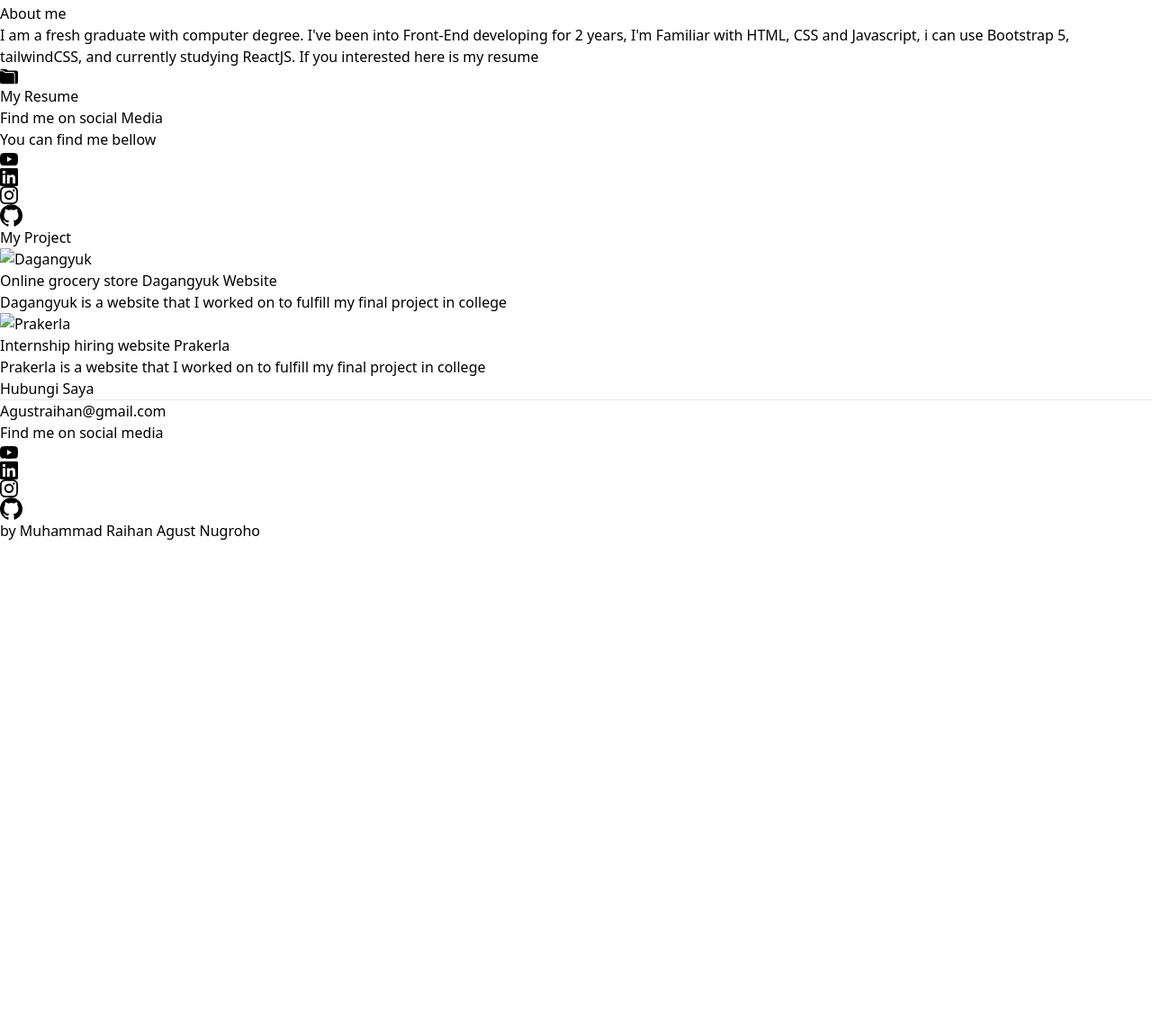
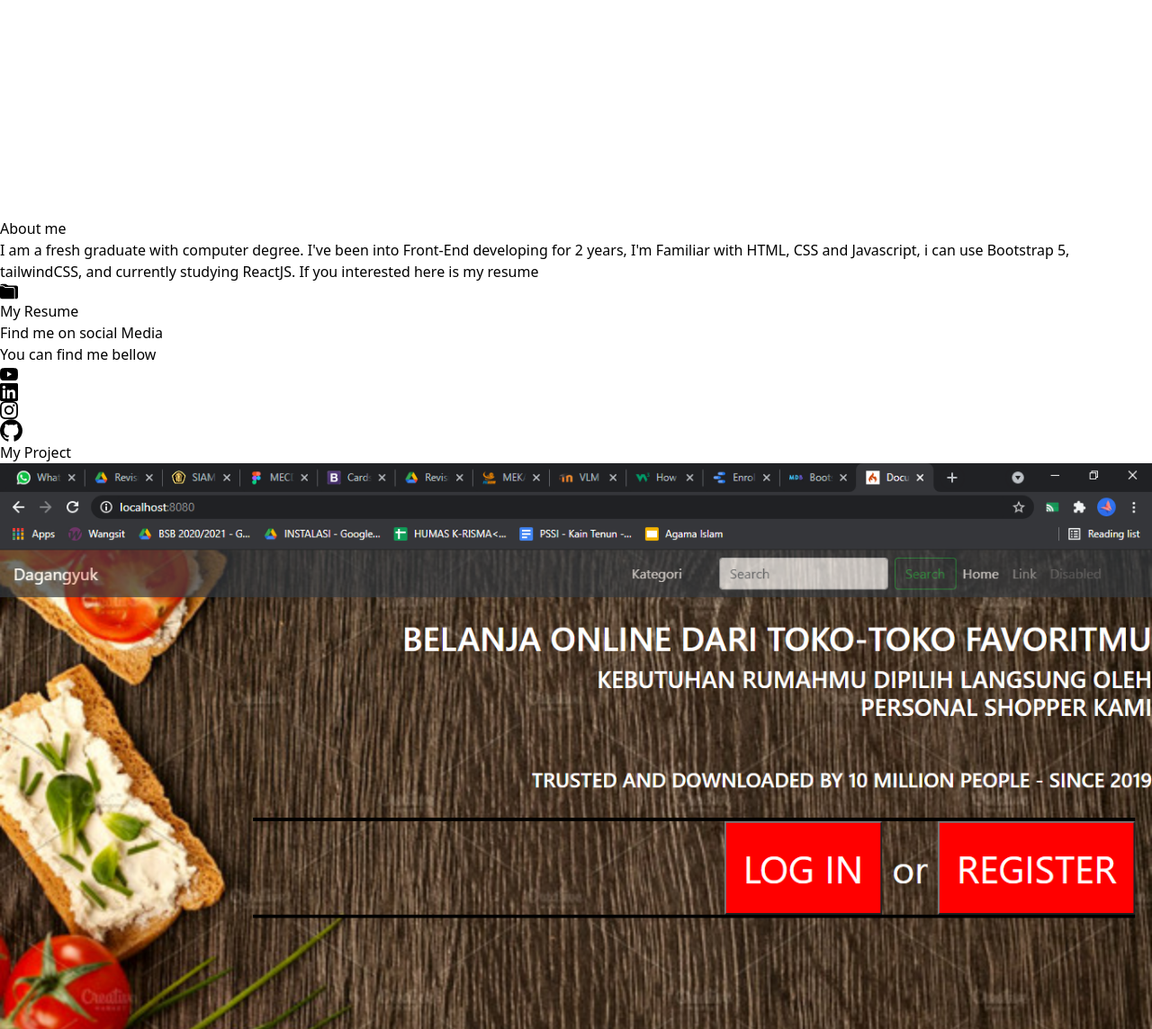
Before and after one commit to raihanAN/portofolio, a website: page index.html in a window 1280 px wide. Shown: the part 1037-2181 px from the top of the page at 90% size. Before the commit the page ends 1639 px from the top, so only its background shows below. Drawn offline with nearby package versions, Linux system fonts and the light colour scheme; files that its build step writes are made by us from their sources; the site is published under a folder, as on GitHub Pages, so addresses that start at the root find nothing.

Commit message:
changing img src

```diff
--- a/index.html
+++ b/index.html
@@ -58,7 +58,7 @@
                 </div>
                 <div class="w-full self-end px-4 md:w-1/2 md:right-0">
                     <div class="relative mt-10  sm:right-0">
-                        <img class="mx-auto max-w-full sm:scale-100" width="350" src="/assets/Fotoporto.png"
+                        <img class="mx-auto max-w-full sm:scale-100" width="350" src="assets/Fotoporto.png"
                             alt="Raihan">
                         <span class="absolute -bottom-24 -z-10 left-1/2 -translate-x-1/2 -my-36 mx-auto">
                             <svg width="600" height="800" viewBox="0 0 200 200" xmlns="http://www.w3.org/2000/svg">
@@ -155,7 +155,7 @@
             <div class="w-full px-4 flex flex-wrap justify-center md:mx-auto">
                 <div class="mb-12 p-4 md:w-1/2">
                     <div class="rounded-xl shadow-md overflow-hidden">
-                        <img src="/assets/Dagangyuk.png" alt="Dagangyuk" class="w-auto">
+                        <img src="assets/Dagangyuk.png" alt="Dagangyuk" class="w-auto">
                     </div>
                     <h4 class="font-semibold text-lg text-white">Online grocery store Dagangyuk Website</h4>
                     <p class="font-light text-base text-white">Dagangyuk is a website that I worked on to fulfill my
@@ -163,7 +163,7 @@
                 </div>
                 <div class="mb-12 p-4 md:w-1/2">
                     <div class="rounded-xl shadow-md overflow-hidden">
-                        <img src="/assets/Prakerla.png" alt="Prakerla" class="w-auto">
+                        <img src="assets/Prakerla.png" alt="Prakerla" class="w-auto">
                     </div>
                     <h4 class="font-semibold text-lg text-white">Internship hiring website Prakerla</h4>
                     <p class="font-light text-base text-white">Prakerla is a website that I worked on to fulfill my
```
